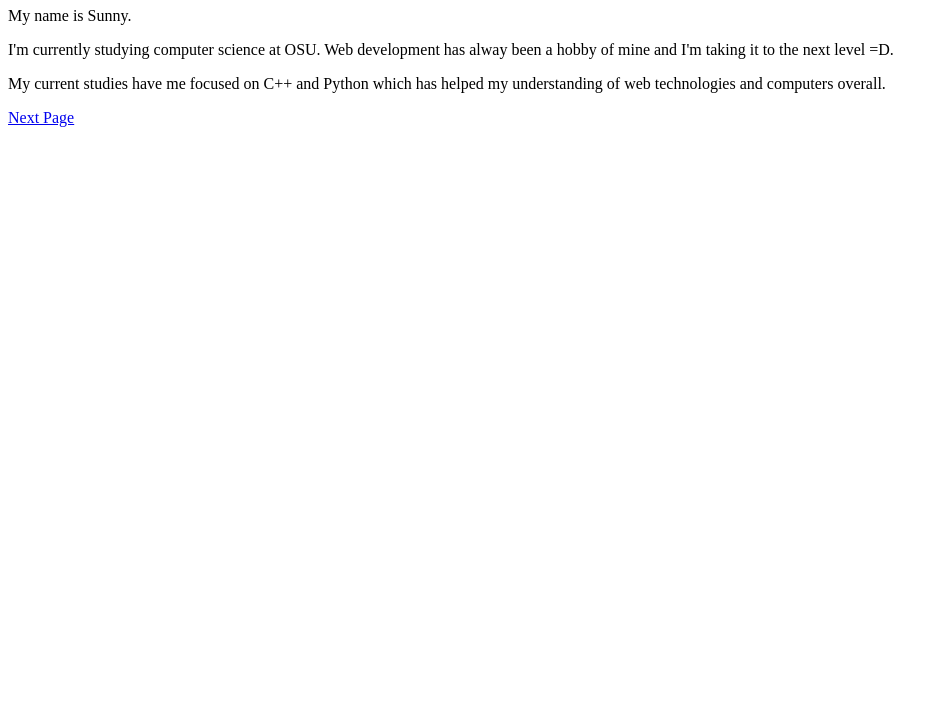
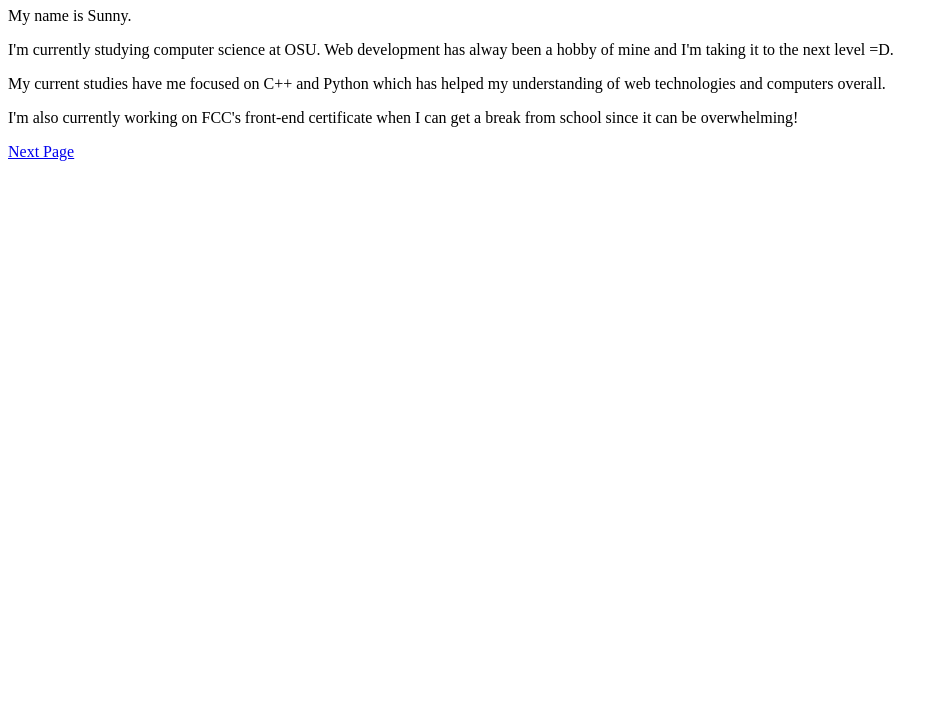
Before and after one commit to sunny-aguilar/JAMstack-hello-world, a Gatsby site: page / in a window 1280 px wide. Shown: the part 73-800 px from the top of the page, without its empty margins (0-948 px from the left). Built offline with nearby package versions, Linux system fonts and the light colour scheme; Gatsby itself is replaced by a stand-in of ours.

Commit message:
update page with FCC

```diff
--- a/src/pages/index.js
+++ b/src/pages/index.js
@@ -7,6 +7,7 @@ const IndexPage = () => (
     <p>My name is Sunny.</p>
     <p>I'm currently studying computer science at OSU. Web development has alway been a hobby of mine and I'm taking it to the next level =D.</p>
     <p>My current studies have me focused on C++ and Python which has helped my understanding of web technologies and computers overall.</p>
+    <p>I'm also currently working on FCC's front-end certificate when I can get a break from school since it can be overwhelming!</p>
     <Link to="/page-2/">Next Page</Link>
   </div>
 )
```
